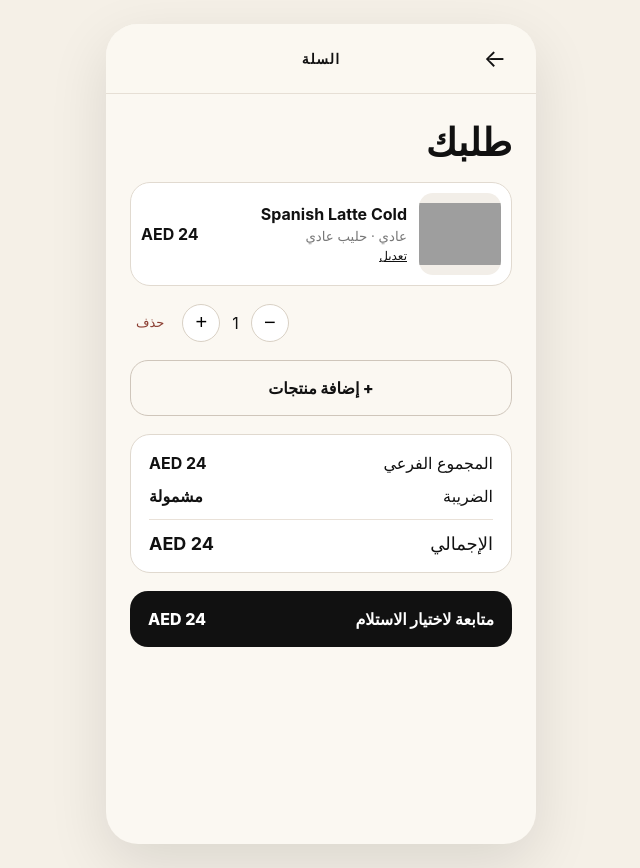
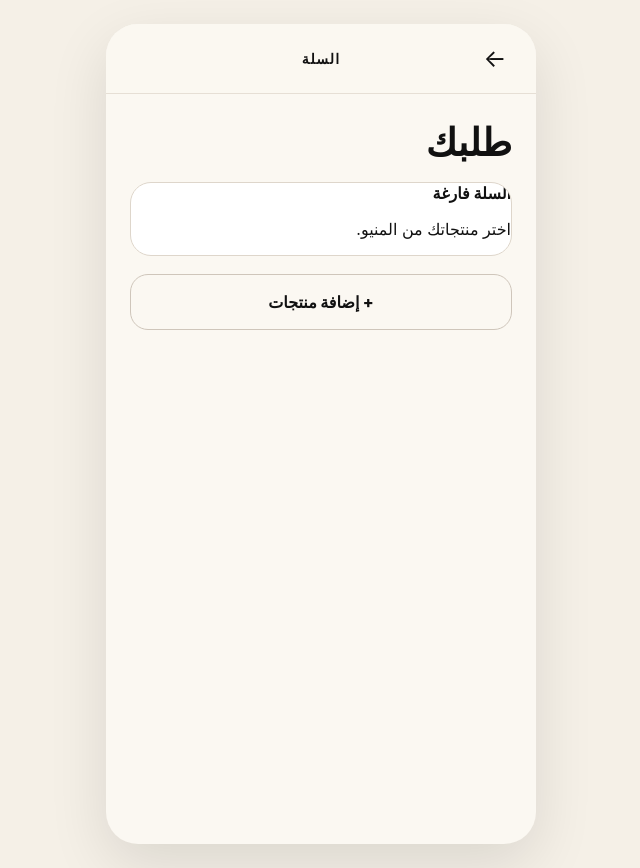
Before and after one commit to westRegion-gif/saleh-order-ahead, a Next.js app in the folder lmtd/apps/customer/: page /cart in a window 1280 px wide. Shown: the whole page, without its empty margins (319-959 px from the left). Built offline with nearby package versions, Linux system fonts and the light colour scheme; grey boxes are pictures that could not be loaded.

Commit message:
Wire customer product details and cart state

```diff
--- a/lmtd/apps/customer/app/cart/page.tsx
+++ b/lmtd/apps/customer/app/cart/page.tsx
@@ -1,2 +1,32 @@
-import Link from'next/link';import{AppScreen,Header,IMG}from'../_components';
-export default function Cart(){return <AppScreen><Header title="السلة" back="/menu"/><div className="content"><h1>طلبك</h1><div className="cartProduct"><img src={IMG+'spanish-latte-cold.png'} alt="Spanish Latte"/><div><b>Spanish Latte Cold</b><small>عادي · حليب عادي</small><Link href="/product/spanish-latte">تعديل</Link></div><b>AED 24</b></div><div className="cartActions"><button>−</button><span>1</span><button>+</button><button className="remove">حذف</button></div><Link href="/menu" className="outlineCta">+ إضافة منتجات</Link><div className="bill"><div><span>المجموع الفرعي</span><b>AED 24</b></div><div><span>الضريبة</span><b>مشمولة</b></div><div className="total"><span>الإجمالي</span><b>AED 24</b></div></div><Link className="blackCta" href="/pickup">متابعة لاختيار الاستلام <span>AED 24</span></Link></div></AppScreen>}
+'use client';
+
+import Link from 'next/link';
+import { useEffect, useMemo, useState } from 'react';
+import { AppScreen, Header } from '../_components';
+import { CartItem, cartItemTotal, readCart, writeCart } from '../_cart';
+
+export default function Cart() {
+  const [items, setItems] = useState<CartItem[]>([]);
+  useEffect(() => setItems(readCart()), []);
+
+  const total = useMemo(() => items.reduce((sum, item) => sum + cartItemTotal(item), 0), [items]);
+  const branchId = items[0]?.branchId || '';
+
+  function updateQuantity(key: string, delta: number) {
+    const next = items.map((item) => item.key === key ? { ...item, quantity: Math.max(1, item.quantity + delta) } : item);
+    setItems(next); writeCart(next);
+  }
+  function remove(key: string) {
+    const next = items.filter((item) => item.key !== key);
+    setItems(next); writeCart(next);
+  }
+
+  return <AppScreen><Header title="السلة" back={branchId ? `/menu?branch=${branchId}` : '/menu'}/><div className="content" dir="rtl"><h1>طلبك</h1>
+    {items.length === 0 ? <div className="optionCard"><b>السلة فارغة</b><p>اختر منتجاتك من المنيو.</p></div> : items.map((item) => <div key={item.key}>
+      <div className="cartProduct">{item.imageUrl ? <img src={item.imageUrl} alt={item.name}/> : <div className="productImagePlaceholder"/>}<div><b>{item.name}</b><small>{item.selections.map((x) => x.optionName).join(' · ') || 'بدون إضافات'}</small>{item.note && <small>{item.note}</small>}</div><b>AED {cartItemTotal(item).toFixed(2)}</b></div>
+      <div className="cartActions"><button type="button" onClick={() => updateQuantity(item.key, -1)}>−</button><span>{item.quantity}</span><button type="button" onClick={() => updateQuantity(item.key, 1)}>+</button><button type="button" className="remove" onClick={() => remove(item.key)}>حذف</button></div>
+    </div>)}
+    <Link href={branchId ? `/menu?branch=${branchId}` : '/menu'} className="outlineCta">+ إضافة منتجات</Link>
+    {items.length > 0 && <><div className="bill"><div><span>المجموع الفرعي</span><b>AED {total.toFixed(2)}</b></div><div><span>الضريبة</span><b>مشمولة</b></div><div className="total"><span>الإجمالي</span><b>AED {total.toFixed(2)}</b></div></div><Link className="blackCta" href="/pickup">متابعة لاختيار الاستلام <span>AED {total.toFixed(2)}</span></Link></>}
+  </div></AppScreen>;
+}
```
